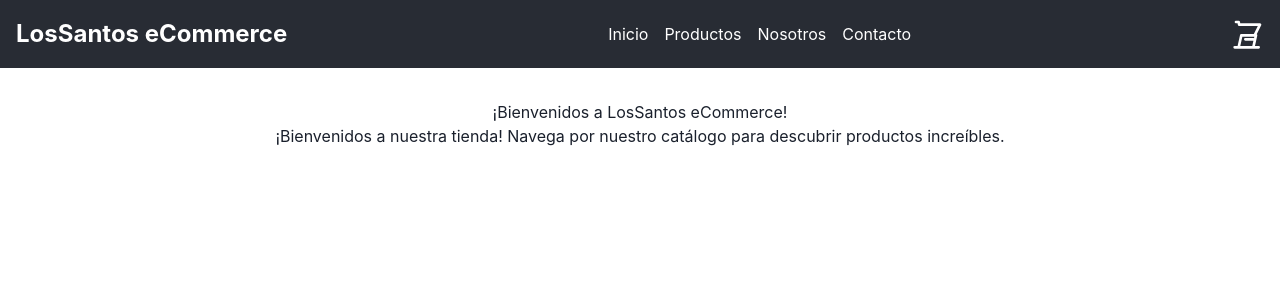
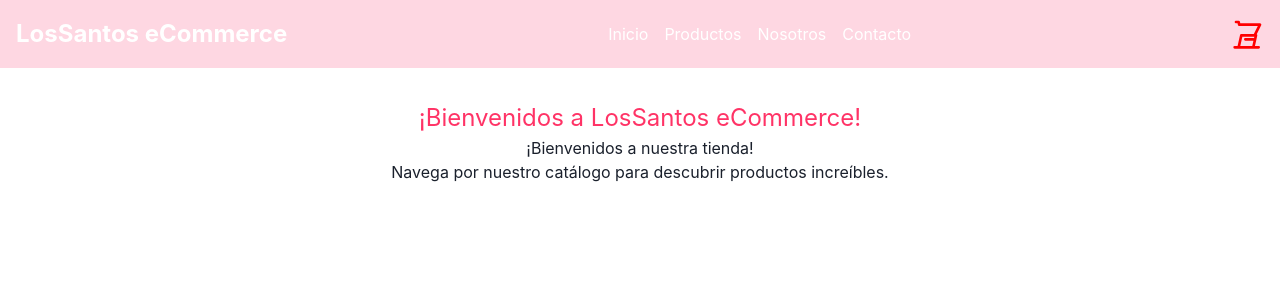
Before and after one commit to sofibedi/ReactCoder62310, a React (Vite) app: page / in a window 1280 px wide. Shown: the top 300 px of the page. Built offline with nearby package versions, Linux system fonts and the light colour scheme.

Commit message:
CreaTuLanding+Bedinelli

```diff
--- a/src/components/CartWidget/CartWidget.jsx
+++ b/src/components/CartWidget/CartWidget.jsx
@@ -1,29 +1,21 @@
 import React from 'react';
+import { Box } from '@chakra-ui/react';
 
 const CartWidget = () => {
   return (
-    <div style={styles.cartWidget}>
+    <Box cursor="pointer" color="#FF0000"> {}
       <svg
         xmlns="http://www.w3.org/2000/svg"
         fill="none"
         viewBox="0 0 24 24"
         stroke="currentColor"
-        style={styles.cartIcon}
+        width="2rem"
+        height="2rem"
       >
         <path strokeLinecap="round" strokeLinejoin="round" strokeWidth="2" d="M3 3h2l.4 2M7 13h10l4-8H5.4M7 13l-2 9m-3 0h18m-2-9l-2 9m-6-6h6" />
       </svg>
-    </div>
+    </Box>
   );
 };
 
-const styles = {
-  cartWidget: {
-    cursor: 'pointer'
-  },
-  cartIcon: {
-    width: '2rem',
-    height: '2rem'
-  }
-};
-
 export default CartWidget;
--- a/src/components/ItemListContainer/ItemListContainer.jsx
+++ b/src/components/ItemListContainer/ItemListContainer.jsx
@@ -1,20 +1,18 @@
 import React from 'react';
+import { Flex, Box, Center } from '@chakra-ui/react';
 
 const ItemListContainer = ({ title }) => {
   return (
-    <div style={styles.container}>
-      <h1>{title}</h1>
-      <p>¡Bienvenidos a nuestra tienda! Navega por nuestro catálogo para descubrir productos increíbles.</p>
-
-    </div>
+    <Flex direction="column" alignItems="center" padding="2rem" backgroundColor="white"> {}
+      <Box color="#FF3366" fontSize="2xl">{title}</Box>
+      <Center>
+        <Box>¡Bienvenidos a nuestra tienda!</Box>
+      </Center>
+      <Center>
+        <Box>Navega por nuestro catálogo para descubrir productos increíbles.</Box>
+      </Center>
+    </Flex>
   );
 };
 
-const styles = {
-  container: {
-    padding: '2rem',
-    textAlign: 'center'
-  }
-};
-
 export default ItemListContainer;
--- a/src/components/NavBar/NavBar.jsx
+++ b/src/components/NavBar/NavBar.jsx
@@ -1,39 +1,27 @@
 import React from 'react';
 import CartWidget from '../CartWidget/CartWidget';
+import { Flex, Box, Link } from '@chakra-ui/react';
 
 const NavBar = () => {
   return (
-    <nav style={styles.navbar}>
-      <div style={styles.logo}>LosSantos eCommerce</div>
-      <ul style={styles.navLinks}>
-        <li><a href="#home">Inicio</a></li>
-        <li><a href="#products">Productos</a></li>
-        <li><a href="#about">Nosotros</a></li>
-        <li><a href="#contact">Contacto</a></li>
-      </ul>
+    <Flex
+      as="nav"
+      align="center"
+      justify="space-between"
+      padding="1rem"
+      backgroundColor="#FED7E2"
+      color="white"
+    >
+      <Box as="div" fontSize="1.5rem" fontWeight="bold">LosSantos eCommerce</Box>
+      <Flex as="ul" listStyleType="none" gap="1rem">
+        <li><Link href="#home">Inicio</Link></li>
+        <li><Link href="#products">Productos</Link></li>
+        <li><Link href="#about">Nosotros</Link></li>
+        <li><Link href="#contact">Contacto</Link></li>
+      </Flex>
       <CartWidget />
-    </nav>
+    </Flex>
   );
 };
 
-const styles = {
-  navbar: {
-    display: 'flex',
-    justifyContent: 'space-between',
-    alignItems: 'center',
-    padding: '1rem',
-    backgroundColor: '#282c34',
-    color: 'white'
-  },
-  logo: {
-    fontSize: '1.5rem',
-    fontWeight: 'bold'
-  },
-  navLinks: {
-    listStyle: 'none',
-    display: 'flex',
-    gap: '1rem'
-  }
-};
-
 export default NavBar;
```
